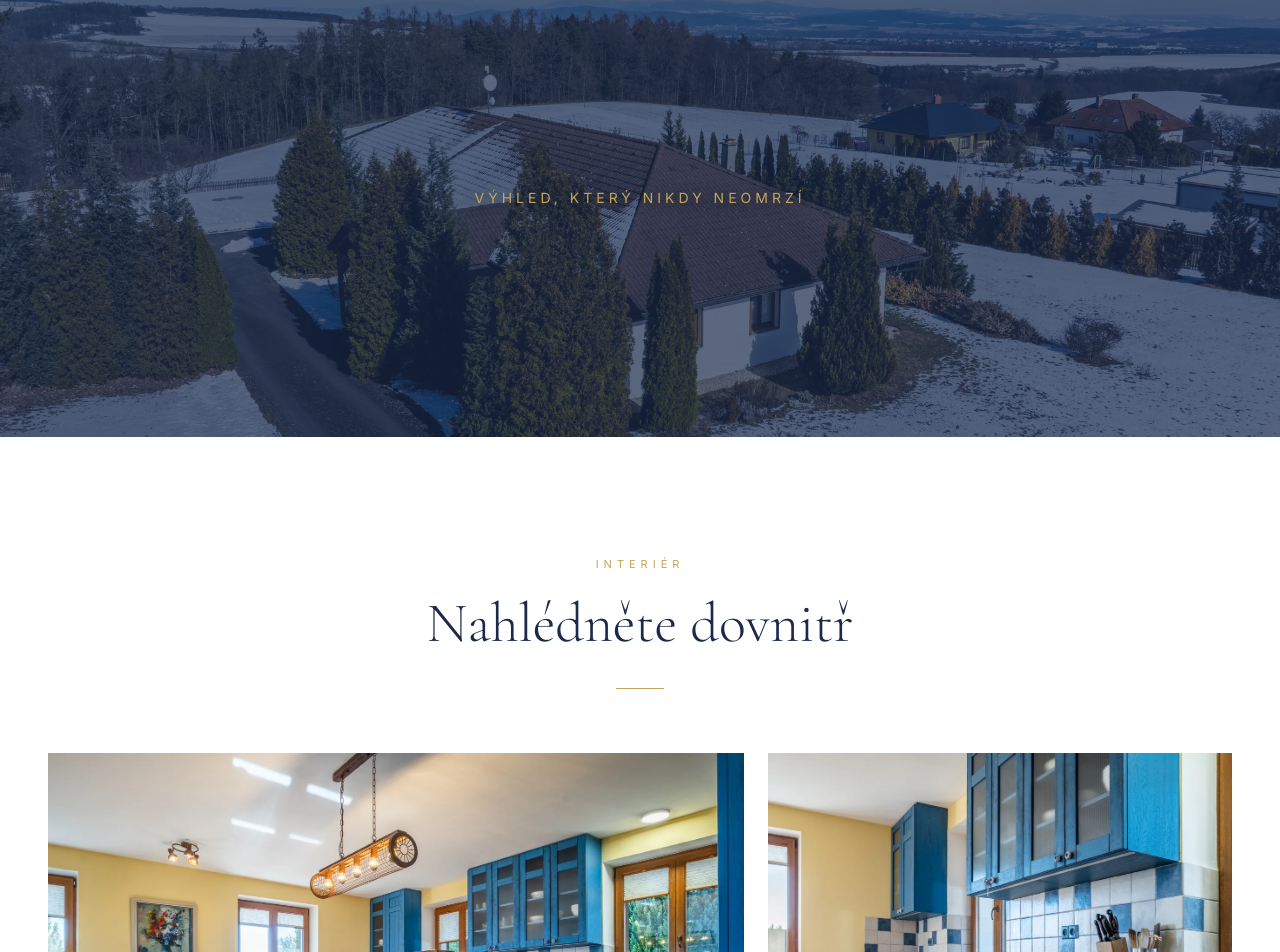
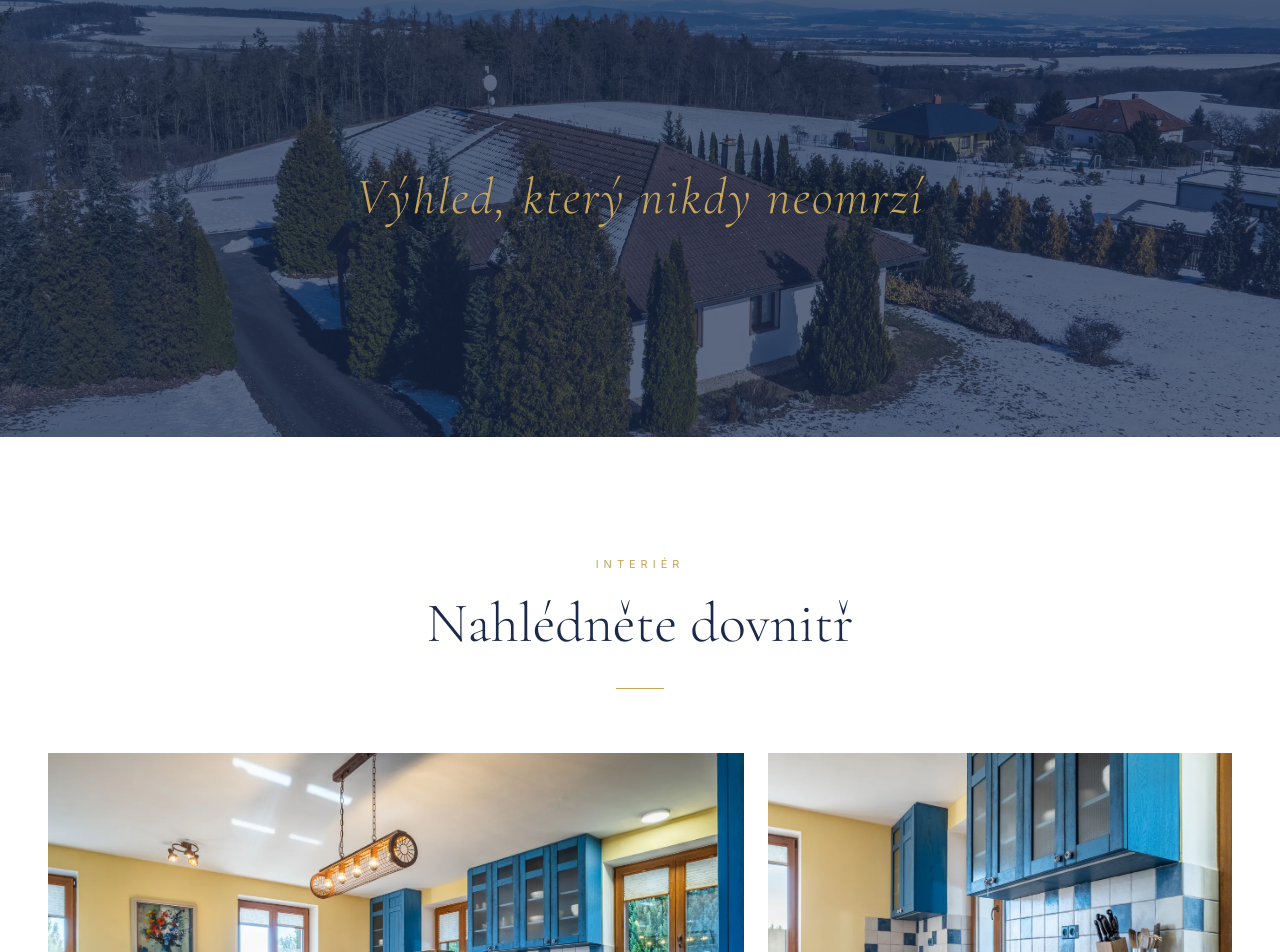
Before and after one commit to tknurture/Petr-Dadej---Rezidence-Pavlov, a Next.js app: page / in a window 1280 px wide. Shown: the part 5324-6276 px from the top of the page. Built offline with nearby package versions, Linux system fonts and the light colour scheme.

Commit message:
Image-break gold text: larger Cormorant italic style

```diff
--- a/app/globals.css
+++ b/app/globals.css
@@ -156,7 +156,7 @@ section { padding: 120px 48px; }
 .image-break-overlay { position: absolute; inset: 0; background: rgba(27,42,74,0.7); display: flex; align-items: center; justify-content: center; }
 .image-break-text { text-align: center; color: var(--white); padding: 0 24px; }
 .image-break-text h2 { font-family: 'Cormorant Garamond', serif; font-size: clamp(32px, 5vw, 56px); font-weight: 300; text-shadow: 0 4px 30px rgba(0,0,0,0.6); margin-bottom: 8px; }
-.image-break-text p { font-size: 14px; letter-spacing: 4px; text-transform: uppercase; color: var(--gold); text-shadow: 0 2px 12px rgba(0,0,0,0.5); }
+.image-break-text p { font-family: 'Cormorant Garamond', serif; font-size: clamp(28px, 4vw, 52px); font-weight: 300; font-style: italic; letter-spacing: 2px; text-transform: none; color: var(--gold); text-shadow: 0 2px 20px rgba(0,0,0,0.6); }
 
 /* ── ROOMS GALLERY ── */
 .rooms { background: var(--white); }
```
